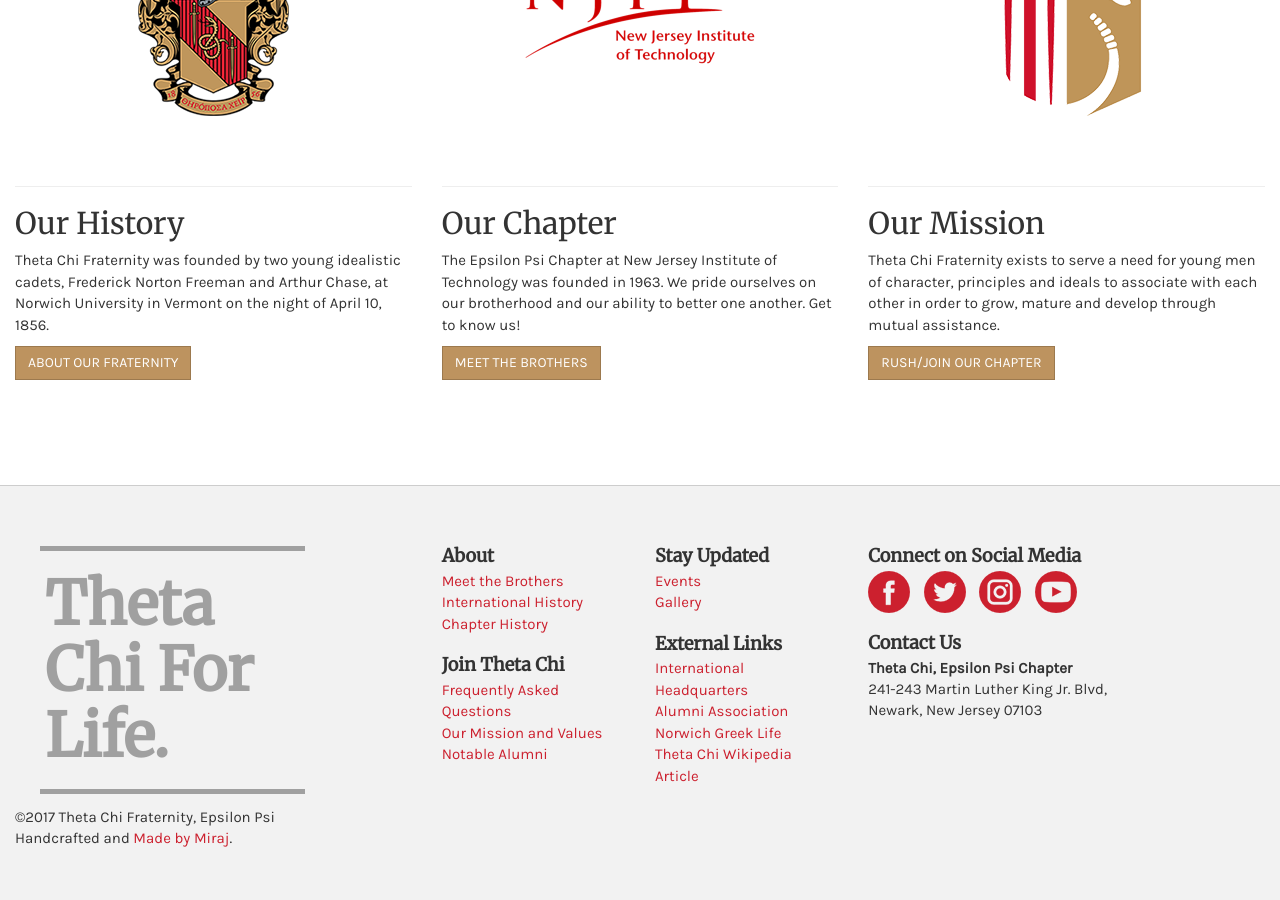
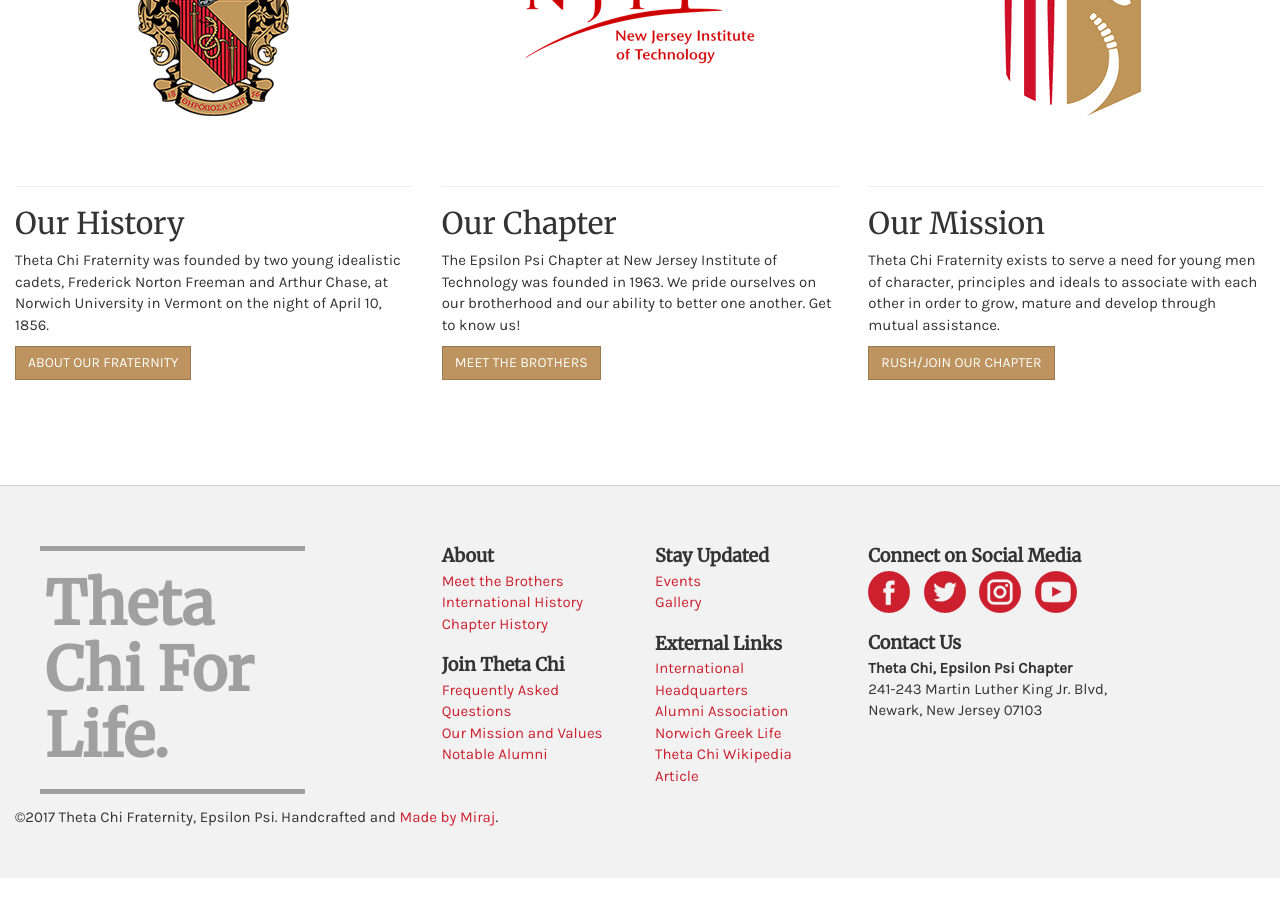
Before and after one commit to madebymiraj/Theta-Chi, a Jekyll site: the page built from index.html, in a window 1280 px wide and 900 px high, scrolled down 814 px. Built offline with Jekyll 4.4.1, drawn with Linux system fonts in a browser that asks for light colours; nearby versions of some CDN libraries; after the commit the page ends 1692 px from its top, so only the background shows below that.

```diff
--- a/_includes/footer.html
+++ b/_includes/footer.html
@@ -49,8 +49,7 @@
           </div>
           <div class="col-md-12">
             <ul>
-              <li>&copy;2017 Theta Chi Fraternity, Epsilon Psi</li>
-              <li>Handcrafted and <a target="_blank" href="http://madebymiraj.com">Made by Miraj</a>.</li>
+              <li>&copy;2017 Theta Chi Fraternity, Epsilon Psi. Handcrafted and <a target="_blank" href="http://madebymiraj.com">Made by Miraj</a>.</li>
             </ul>
           </div>
         </div>
```
